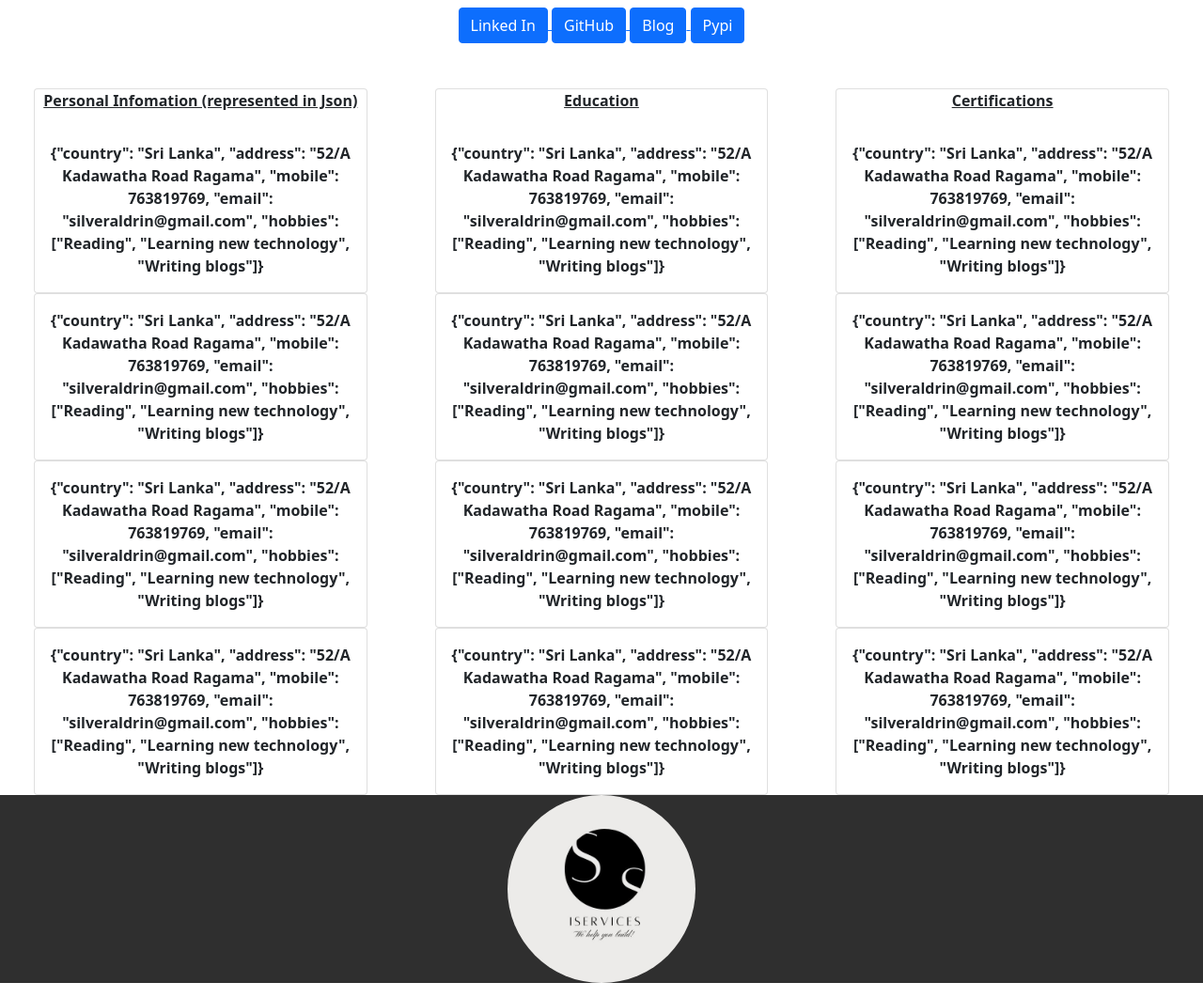
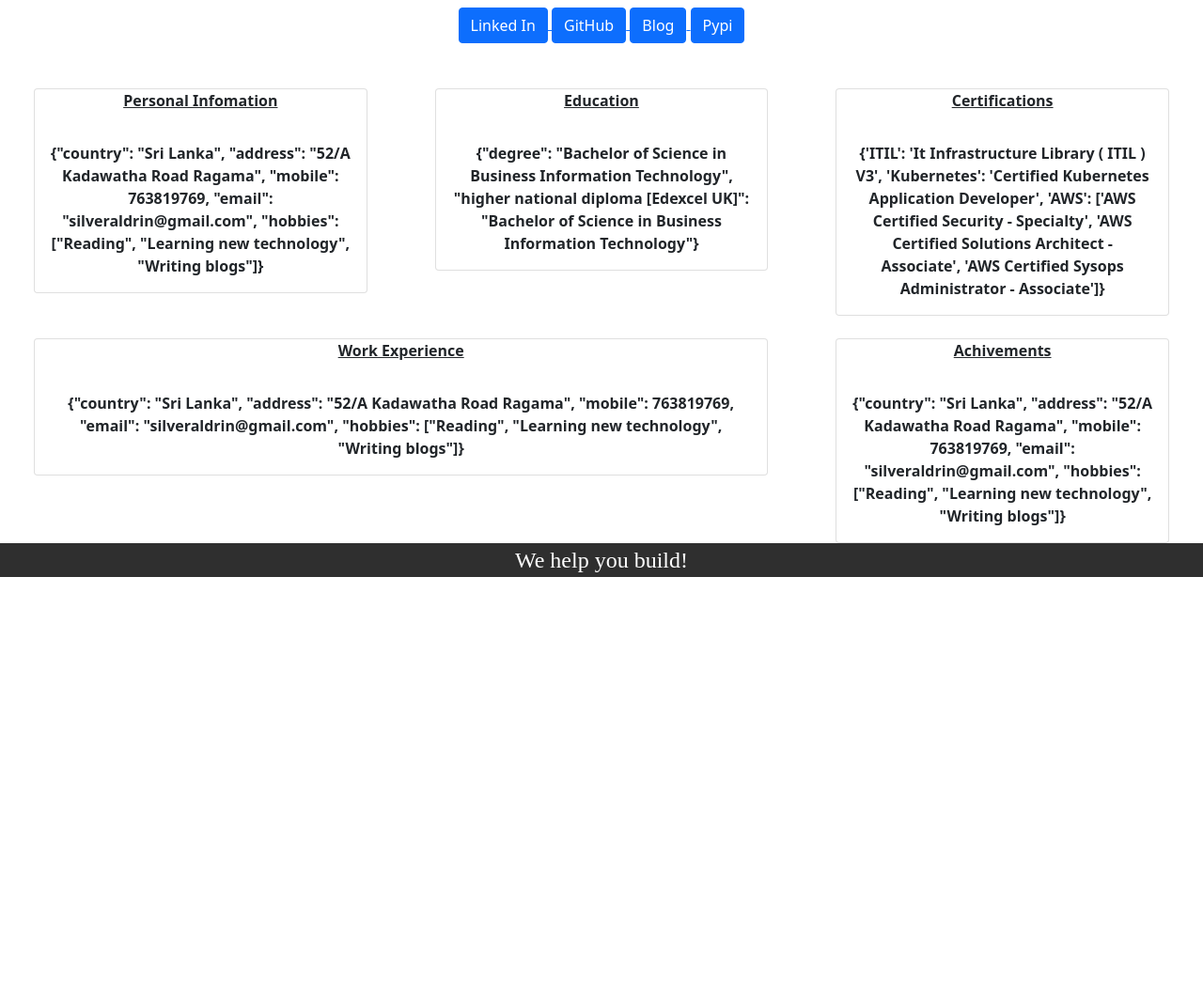
Before and after one commit to coolshano/resume, a Django app: page / in a window 1280 px wide. Shown: the part 372-1434 px from the top of the page at 94% size. After the commit the page ends 986 px from the top, so only its background shows below. Run offline with Django 3.2, Linux system fonts and the light colour scheme; data comes from the database, SQL or seed files in the repository.

Commit message:
Changed UI

```diff
--- a/resume/templates/resumes/index.html
+++ b/resume/templates/resumes/index.html
@@ -22,7 +22,19 @@
 </style>
 </head>
 
-<body>
+<body onload="myFunction()">
+
+<script>
+    function myFunction() {
+            var data = {
+            {{ User_details }}
+            }
+
+            document.getElementById("json").innerHTML = JSON.stringify({{ User_details }}, undefined, 2);
+        }
+</script>
+
+
 <div class="bg-1">
 
   <div class="container text-center">
@@ -59,13 +71,14 @@
         </div>
     </div>
 
+
     <div class="container-fluid bg-3 text-center">
 
   <div class="row">
     <div class="col-sm-4">
         <div class="container">
                     <div class="card">
-                        <p><b><u>Personal Infomation (represented in Json)</u></b></p>
+                        <p><b><u>Personal Infomation</u></b></p>
                         <div class="card-body"><b>{{ User_details }}</b></div>
                     </div>
                 </div>
@@ -75,7 +88,7 @@
       <div class="container">
                     <div class="card">
                         <p><b><u>Education</u></b></p>
-                        <div class="card-body"><b>{{ User_details }}</b></div>
+                        <div class="card-body"><b>{{ education_details }}</b></div>
                     </div>
                 </div>
     </div>
@@ -83,18 +96,20 @@
       <div class="container">
                     <div class="card">
                         <p><b><u>Certifications</u></b></p>
-                        <div class="card-body"><b>{{ User_details }}</b></div>
+                        <div class="card-body"><b>{{ certification_details }}</b></div>
                     </div>
                 </div>
     </div>
   </div>
 </div>
+<br>
 <div class="container-fluid bg-3 text-center">
 
   <div class="row">
-    <div class="col-sm-4">
+    <div class="col-sm-8">
         <div class="container">
                     <div class="card">
+                        <p><b><u>Work Experience</u></b></p>
                         <div class="card-body"><b>{{ User_details }}</b></div>
                     </div>
                 </div>
@@ -103,67 +118,7 @@
     <div class="col-sm-4">
       <div class="container">
                     <div class="card">
-                        <div class="card-body"><b>{{ User_details }}</b></div>
-                    </div>
-                </div>
-    </div>
-    <div class="col-sm-4">
-      <div class="container">
-                    <div class="card">
-                        <div class="card-body"><b>{{ User_details }}</b></div>
-                    </div>
-                </div>
-    </div>
-  </div>
-</div>
-<div class="container-fluid bg-3 text-center">
-
-  <div class="row">
-    <div class="col-sm-4">
-        <div class="container">
-                    <div class="card">
-                        <div class="card-body"><b>{{ User_details }}</b></div>
-                    </div>
-                </div>
-
-    </div>
-    <div class="col-sm-4">
-      <div class="container">
-                    <div class="card">
-                        <div class="card-body"><b>{{ User_details }}</b></div>
-                    </div>
-                </div>
-    </div>
-    <div class="col-sm-4">
-      <div class="container">
-                    <div class="card">
-                        <div class="card-body"><b>{{ User_details }}</b></div>
-                    </div>
-                </div>
-    </div>
-  </div>
-</div>
-<div class="container-fluid bg-3 text-center">
-
-  <div class="row">
-    <div class="col-sm-4">
-        <div class="container">
-                    <div class="card">
-                        <div class="card-body"><b>{{ User_details }}</b></div>
-                    </div>
-                </div>
-
-    </div>
-    <div class="col-sm-4">
-      <div class="container">
-                    <div class="card">
-                        <div class="card-body"><b>{{ User_details }}</b></div>
-                    </div>
-                </div>
-    </div>
-    <div class="col-sm-4">
-      <div class="container">
-                    <div class="card">
+                        <p><b><u>Achivements</u></b></p>
                         <div class="card-body"><b>{{ User_details }}</b></div>
                     </div>
                 </div>
@@ -171,9 +126,10 @@
   </div>
 </div>
 
+
 <footer class="container-fluid bg-4 text-left" >
      <div class="container text-center">
-         <p>{% load static %} <img src="{% static "logo_business.jpeg" %}" class="img-circle" alt="Me" width="200" height="200"></p>
+         <font face = "WildWest" size = "5">We help you build!</font><br />
   </div>
 </footer>
 </body>
--- a/resume/urls.py
+++ b/resume/urls.py
@@ -7,6 +7,7 @@ from . import views
 
 urlpatterns = [
     path('', views.index, name='index'),
+
 ]
 
 urlpatterns += staticfiles_urlpatterns()
--- a/resume/views.py
+++ b/resume/views.py
@@ -1,16 +1,14 @@
 from django.http import HttpResponse
+from django.http import JsonResponse
 import json
-from .models import User
+from .models import User,Education, Certification
 from django.template import loader
 
+template = loader.get_template('resumes/index.html')
 
 def index(request):
 
-    my_list = []
-
-
     user_details = User.objects.all()
-    template = loader.get_template('resumes/index.html')
 
     for details in user_details:
         user_dict = {}
@@ -23,14 +21,42 @@ def index(request):
         hobby_list.append(details.hobby2)
         hobby_list.append(details.hobby3)
         user_dict["hobbies"] = hobby_list
-        #my_list.append(user_dict)
 
-    uploaded = json.dumps(user_dict)
+    user_uploaded = json.dumps(user_dict)
+
+
+    education_details = Education.objects.all()
+
+    for education_item in education_details:
+        education = {}
+        education["degree"] = education_item.degree
+        education["higher national diploma [Edexcel UK]"] = education_item.degree
+
+    education_uploaded = json.dumps(education)
+
+    certification_items = Certification.objects.all()
+
+    for certification_item in certification_items:
+        certification = {}
+        multi_aws = []
+        certification["ITIL"] = certification_item.certification1
+        certification["Kubernetes"] = certification_item.certification2
+        multi_aws.append(certification_item.certification3)
+        multi_aws.append(certification_item.certification4)
+        multi_aws.append(certification_item.certification5)
+        certification["AWS"] = multi_aws
+
+
+
 
     context = {
-        'User_details' : uploaded
+        'User_details' : user_uploaded,
+        'education_details': education_uploaded,
+        'certification_details': certification
     }
-    print(context)
 
-    #return HttpResponse(uploaded)
+
+    print(type(str(context)))
+
     return HttpResponse(template.render(context,request))
+    #return JsonResponse(user_dict, json_dumps_params={'indent': 2})
```
